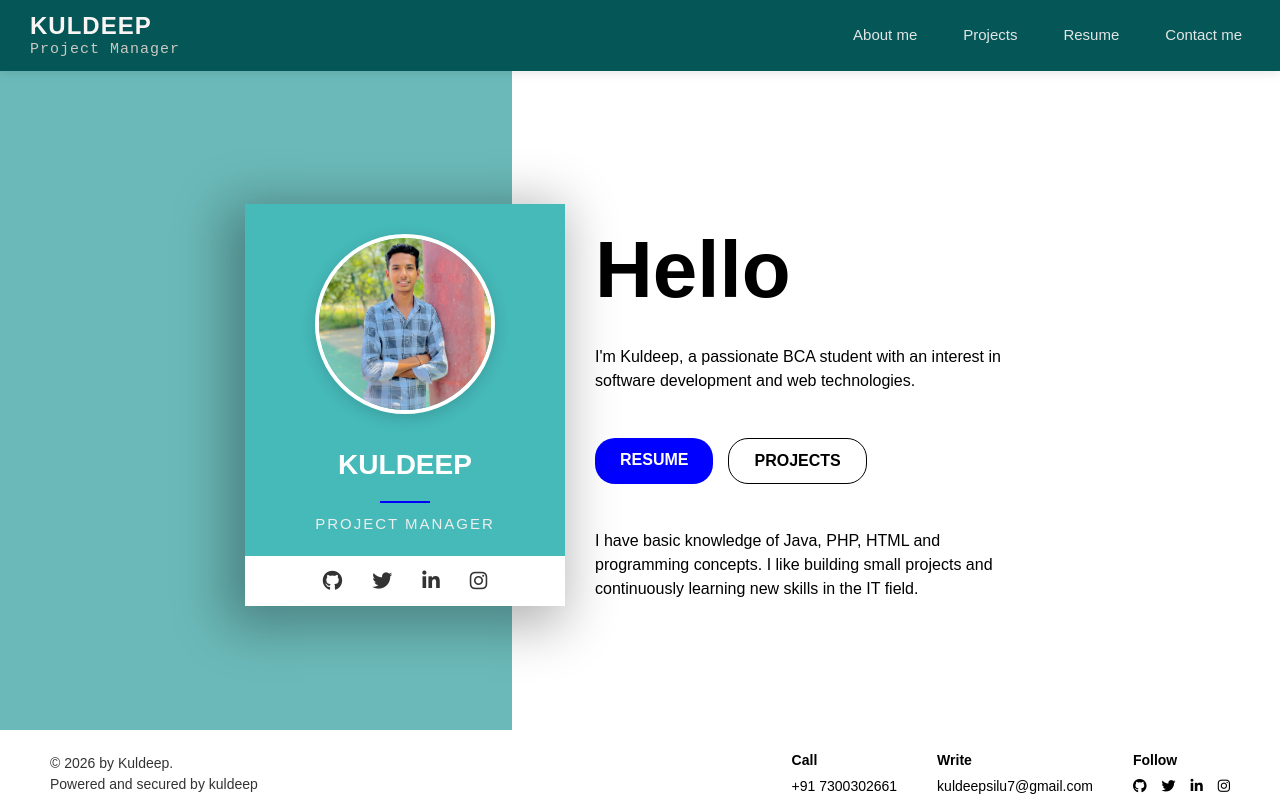
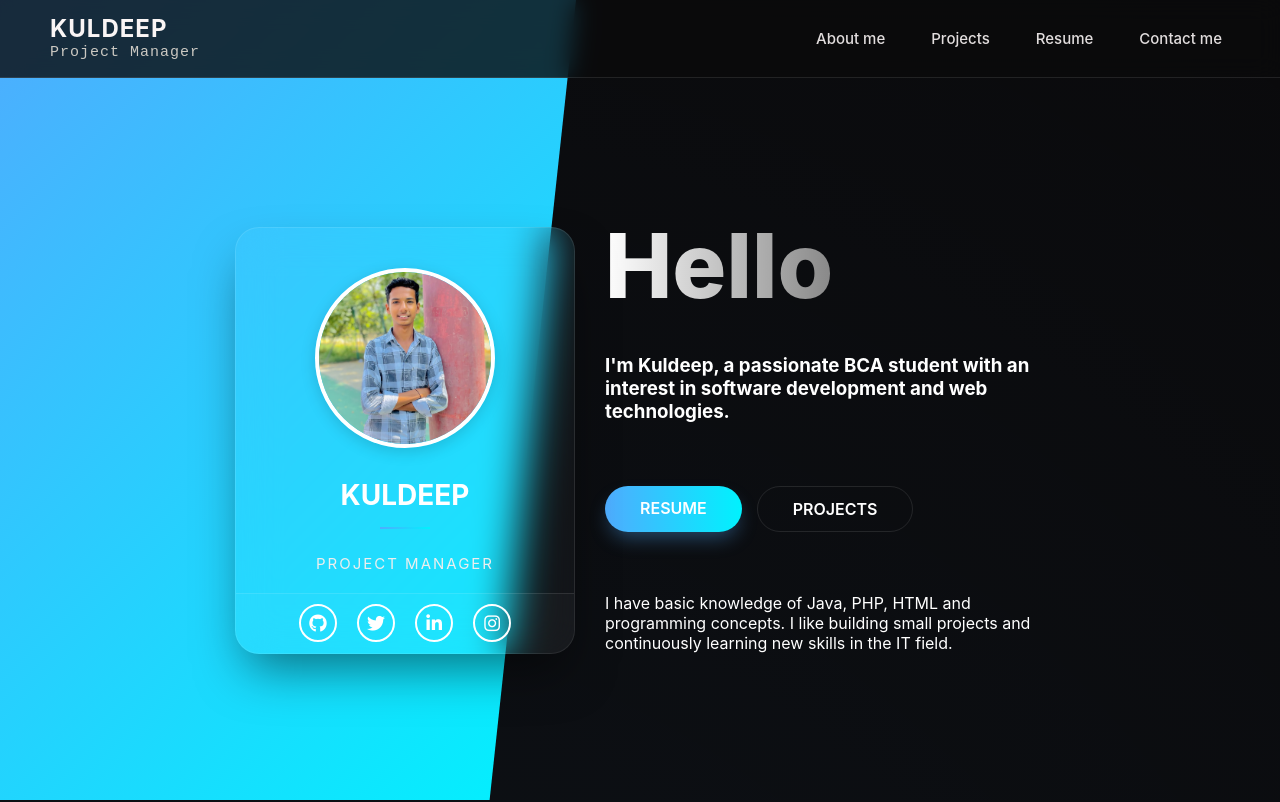
Before and after one commit to kuldeepsilu17/kuldeepsilu, a Next.js app: page / in a window 1280 px wide. Shown: the top 802 px of the page. Built offline with nearby package versions, Linux system fonts and the light colour scheme.

Commit message:
git add . git commit -m "update portfolio" git push origin main

```diff
--- a/src/app/globals.css
+++ b/src/app/globals.css
@@ -1,8 +1,12 @@
-@import "tailwindcss";
-
 :root {
-    --background: #ffffff;
-    --foreground: #171717;
+    --primary: #00f2fe;
+    --secondary: #4facfe;
+    --accent: #f093fb;
+    --bg-dark: #0a0a0c;
+    --card-bg: rgba(255, 255, 255, 0.05);
+    --glass-border: rgba(255, 255, 255, 0.1);
+    --text-main: #ffffff;
+    --text-dim: #b0b0b0;
 }
 
 @theme inline {
@@ -22,33 +26,29 @@ body {
     max-width: 100%;
 }
 
+html {
+    scroll-behavior: smooth;
+    scroll-padding-top: 80px;
+}
+
 body {
-    padding-top: 80px;
     margin: 0;
-    font-family: Arial, sans-serif;
+    font-family: 'Inter', sans-serif;
+    background-color: var(--bg-dark);
+    color: var(--text-main);
     display: flex;
     flex-direction: column;
     min-height: 100vh;
-}
-
-@media (max-width: 600px) {
-    body {
-        padding-top: 80px;
-        /* Reduced from 100px */
-    }
+    background-image:
+        radial-gradient(circle at 20% 30%, rgba(79, 172, 254, 0.05) 0%, transparent 50%),
+        radial-gradient(circle at 80% 70%, rgba(240, 147, 251, 0.05) 0%, transparent 50%);
 }
 
 .logo {
     display: flex;
     flex-direction: column;
-    align-items: center;
+    align-items: flex-start;
     line-height: 1.2;
-}
-
-@media (min-width: 601px) {
-    .logo {
-        align-items: flex-start;
-    }
 }
 
 .logo .name {
@@ -71,23 +71,42 @@ body {
     left: 0;
     width: 100%;
     z-index: 1000;
-    background-color: #055656;
-    padding: 12px 30px;
+    background: rgba(10, 10, 12, 0.8);
+    backdrop-filter: blur(12px);
+    border-bottom: 1px solid var(--glass-border);
+    padding: 15px 50px;
     display: flex;
     align-items: center;
     justify-content: space-between;
     box-sizing: border-box;
-    flex-wrap: wrap;
-    box-shadow: 0 2px 10px rgba(0, 0, 0, 0.1);
-    /* allow wrapping on tiny screens */
+    transition: all 0.3s ease;
 }
 
 @media (max-width: 600px) {
     .nev-nav {
-        justify-content: center;
         flex-direction: column;
-        gap: 2px;
-        padding: 5px 10px;
+        align-items: flex-start;
+        gap: 10px;
+        padding: 12px 20px;
+    }
+    .nev-nav ul {
+        width: 100%;
+        justify-content: flex-start;
+        overflow-x: auto;
+        white-space: nowrap;
+        gap: 15px;
+        padding-bottom: 4px;
+        -webkit-overflow-scrolling: touch;
+        scrollbar-width: none;
+    }
+    .nev-nav ul::-webkit-scrollbar {
+        display: none;
+    }
+    .logo .name {
+        font-size: 20px;
+    }
+    .logo .title {
+        font-size: 12px;
     }
 }
 
@@ -119,8 +138,8 @@ body {
 
 @media (max-width: 480px) {
     .nev-nav ul li a {
-        font-size: 13px;
-        padding: 4px;
+        font-size: 14px;
+        padding: 6px 8px;
     }
 }
 
@@ -134,11 +153,11 @@ body {
     position: absolute;
     top: 0;
     left: 0;
-    width: 40%;
-    min-width: 450px;
+    width: 45%;
     height: 100%;
-    background-color: #6bbab9;
+    background: linear-gradient(135deg, var(--secondary) 0%, var(--primary) 100%);
     z-index: -1;
+    clip-path: polygon(0 0, 100% 0, 85% 100%, 0% 100%);
 }
 
 @media (max-width: 768px) {
@@ -157,12 +176,12 @@ body {
     flex-wrap: nowrap;
     gap: 30px;
     /* Brining card closer to text to fix 'too far left' */
-    padding: 60px 20px;
+    padding: 140px 20px 60px 20px;
     max-width: 1100px;
     margin: 0 auto;
     position: relative;
     z-index: 10;
-    min-height: calc(100vh - 150px);
+    min-height: 100vh;
 }
 
 @media (max-width: 1100px) {
@@ -183,18 +202,23 @@ body {
 
 .inner-box {
     display: flex;
-    justify-content: flex-start;
     flex-direction: column;
     align-items: center;
-    width: 320px;
-    /* Slightly narrower desktop default */
-    flex-shrink: 0;
-    background-color: #46b9b9;
-    padding: 30px 20px 50px 20px;
-    box-shadow: -10px 10px 50px 10px rgba(0, 0, 0, 0.3);
+    width: 340px;
+    background: rgba(255, 255, 255, 0.03);
+    backdrop-filter: blur(20px);
+    border: 1px solid var(--glass-border);
+    padding: 40px 30px 60px 30px;
+    border-radius: 24px;
+    box-shadow: 0 25px 50px -12px rgba(0, 0, 0, 0.5);
     position: relative;
-    box-sizing: border-box;
-    transition: transform 0.3s ease;
+    overflow: hidden;
+    animation: slideInLeft 0.8s ease-out;
+}
+
+@keyframes slideInLeft {
+    from { opacity: 0; transform: translateX(-50px); }
+    to { opacity: 1; transform: translateX(0); }
 }
 
 @media (max-width: 768px) {
@@ -239,7 +263,7 @@ body {
 .line {
     width: 50px;
     height: 2px;
-    background-color: blue;
+    background: linear-gradient(to right, var(--secondary), var(--primary));
     margin: 10px 0;
 }
 
@@ -252,34 +276,61 @@ body {
 }
 
 .icon-bar {
-    background-color: #fff;
+    background: rgba(255, 255, 255, 0.02);
+    border-top: 1px solid var(--glass-border);
     width: 100%;
-    height: 50px;
+    height: 60px;
     display: flex;
     justify-content: center;
     align-items: center;
-    gap: 30px;
+    gap: 20px;
     position: absolute;
     bottom: 0;
     left: 0;
 }
 
 .icon-bar a {
-    display: flex;
+    display: inline-flex;
     justify-content: center;
     align-items: center;
+    width: 38px;
+    height: 38px;
     text-decoration: none;
+    transition: 0.3s;
+    background: transparent;
+    border: 2px solid var(--text-main);
+    border-radius: 50%;
+}
+
+.icon-bar a i {
+    font-size: 18px;
+    color: var(--text-main);
     transition: 0.3s;
 }
 
-.icon-bar a i {
-    font-size: 20px;
-    color: #333;
-    transition: 0.3s;
+.icon-bar a:hover {
+    background: var(--text-main);
+    border-color: var(--text-main);
+    transform: translateY(-5px) scale(1.1);
+    box-shadow: 0 10px 20px rgba(255, 255, 255, 0.3);
 }
 
 .icon-bar a:hover i {
-    color: #007bff;
+    color: #000;
+}
+
+@media (max-width: 768px) {
+    .icon-bar {
+        gap: 12px;
+        height: 50px;
+    }
+    .icon-bar a {
+        width: 32px;
+        height: 32px;
+    }
+    .icon-bar a i {
+        font-size: 14px;
+    }
 }
 
 .right-container {
@@ -294,10 +345,19 @@ body {
 }
 
 .right-container h1 {
-    font-size: 80px;
-    /* Adjusted from 100px */
+    font-size: 90px;
     margin: 0;
     font-weight: 800;
+    background: linear-gradient(to right, #fff, #888);
+    -webkit-background-clip: text;
+    background-clip: text;
+    -webkit-text-fill-color: transparent;
+    animation: fadeIn 1s ease-out;
+}
+
+@keyframes fadeIn {
+    from { opacity: 0; transform: translateY(20px); }
+    to { opacity: 1; transform: translateY(0); }
 }
 
 @media (max-width: 768px) {
@@ -326,71 +386,95 @@ body {
 }
 
 .btn-resume {
-    background-color: blue;
-    /* Wix blue color */
+    background: linear-gradient(to right, var(--secondary), var(--primary));
     color: white;
-    border: none;
-    padding: 10px 25px;
-    border-radius: 20px;
-    cursor: pointer;
-    font-weight: bold;
-    display: inline-block;
+    padding: 12px 35px;
+    border-radius: 30px;
+    font-weight: 600;
     text-decoration: none;
     transition: 0.3s;
+    box-shadow: 0 10px 20px -5px rgba(79, 172, 254, 0.4);
 }
 
 .btn-resume:hover {
-    background-color: darkblue;
+    transform: translateY(-2px);
+    box-shadow: 0 15px 25px -5px rgba(79, 172, 254, 0.5);
 }
 
 .btn-projects {
-    background-color: transparent;
-    border: 1px solid black;
-    padding: 10px 25px;
-    border-radius: 20px;
-    font-weight: bold;
-    display: inline-block;
+    background: transparent;
+    border: 1px solid var(--glass-border);
+    padding: 12px 35px;
+    border-radius: 30px;
+    font-weight: 600;
     text-decoration: none;
-    color: black;
+    color: white;
     transition: 0.3s;
 }
 
 .btn-projects:hover {
-    background-color: black;
-    color: white;
+    background: rgba(255, 255, 255, 0.1);
+    border-color: white;
 }
 
 .site-footer {
     display: flex;
     justify-content: space-between;
     align-items: center;
-    padding: 20px 50px;
-    background-color: white;
+    padding: 40px 50px;
+    background: var(--bg-dark);
+    border-top: 1px solid var(--glass-border);
     width: 100%;
     box-sizing: border-box;
     margin-top: auto;
     position: relative;
-    clear: both;
-    left: 0;
     font-size: 14px;
     z-index: 100;
     flex-wrap: wrap;
     gap: 30px;
 }
 
-@media (max-width: 768px) {
-    .site-footer {
-        flex-direction: column;
-        align-items: center;
-        text-align: center;
-        padding: 20px;
-    }
+.footer-left p {
+    margin: 0;
+    color: var(--text-dim);
+    line-height: 1.5;
 }
 
-.footer-left p {
-    margin: 0;
-    color: #333;
-    line-height: 1.5;
+.footer-icons {
+    display: flex;
+    gap: 15px;
+    align-items: center;
+}
+
+.footer-icons a {
+    display: inline-flex;
+    align-items: center;
+    justify-content: center;
+    width: 40px;
+    height: 40px;
+    background: transparent;
+    border: 2px solid var(--primary);
+    border-radius: 50%;
+    color: var(--primary);
+    text-decoration: none;
+    transition: 0.3s;
+    font-size: 16px;
+}
+
+.footer-icons a i {
+    color: var(--primary);
+    transition: 0.3s;
+}
+
+.footer-icons a:hover {
+    background: var(--primary);
+    color: #000;
+    transform: translateY(-5px) scale(1.1);
+    box-shadow: 0 10px 20px rgba(0, 242, 254, 0.4);
+}
+
+.footer-icons a:hover i {
+    color: #000;
 }
 
 .footer-right {
@@ -400,10 +484,46 @@ body {
     justify-content: center;
 }
 
-@media (max-width: 600px) {
-    body {
-        padding-top: 130px;
-        /* accommodate stack-wrapped navbar height */
+@media (max-width: 768px) {
+    html {
+        scroll-padding-top: 130px;
+    }
+    .main-container {
+        padding-top: 150px;
+    }
+    .site-footer {
+        flex-direction: column;
+        justify-content: center;
+        text-align: center;
+        padding: 40px 20px;
+        gap: 40px;
+    }
+    .footer-right {
+        display: grid;
+        grid-template-columns: 1fr 1fr;
+        gap: 30px;
+        width: 100%;
+    }
+    .footer-right .contact-item:nth-child(1) {
+        align-items: flex-start;
+        text-align: left;
+    }
+    .footer-right .contact-item:nth-child(2) {
+        align-items: flex-end;
+        text-align: right;
+    }
+    .footer-right .contact-item:nth-child(1) strong,
+    .footer-right .contact-item:nth-child(2) strong {
+        align-self: center;
+        text-align: center;
+    }
+    .footer-right .contact-item:nth-child(3) {
+        grid-column: span 2;
+        align-items: center;
+        text-align: center;
+    }
+    .footer-icons {
+        justify-content: center;
     }
 }
 
@@ -452,9 +572,9 @@ body.project-body {
 }
 
 .my-projects {
-    font-size: 32px;
-    font-weight: 700;
-    color: #070707;
+    font-size: 40px;
+    font-weight: 800;
+    color: var(--text-main);
     margin: 0;
     margin-top: 4px;
     text-align: center;
@@ -463,8 +583,8 @@ body.project-body {
 
 .fa-square {
     font-size: 28px;
-    /* Slightly increase size to match heading */
-    color: #0050ff;
+    color: var(--primary);
+    filter: drop-shadow(0 0 10px var(--primary));
     display: flex;
     align-items: center;
     margin: 0;
@@ -472,7 +592,7 @@ body.project-body {
 
 .discription-center {
     font-size: 18px;
-    color: #060606;
+    color: var(--text-dim);
     max-width: 600px;
     text-align: center;
     /* padding: 10px 10px; */
@@ -498,14 +618,15 @@ body.project-body {
 }
 
 .project-card {
-    background-color: white;
-    border-radius: 8px;
-    padding: 0;
-    box-shadow: 0 4px 6px rgba(0, 0, 0, 0.1);
-    transition: transform 0.3s ease, box-shadow 0.3s ease;
+    background: var(--card-bg);
+    border: 1px solid var(--glass-border);
+    border-radius: 20px;
+    box-shadow: 0 10px 30px rgba(0, 0, 0, 0.3);
+    transition: all 0.4s cubic-bezier(0.175, 0.885, 0.32, 1.275);
     display: flex;
     overflow: hidden;
-    min-height: 300px;
+    min-height: 350px;
+    backdrop-filter: blur(10px);
 }
 
 @media (max-width: 768px) {
@@ -525,44 +646,44 @@ body.project-body {
     display: flex;
     flex-direction: column;
     justify-content: center;
-    border-left: 5px solid #0050ff;
+    border-left: 5px solid var(--primary);
 }
 
 @media (max-width: 768px) {
     .project-card-content {
         padding: 20px;
         border-left: none;
-        border-top: 5px solid #0050ff;
+        border-top: 5px solid var(--primary);
     }
 }
 
 .project-card h3 {
-    color: #0050ff;
+    color: var(--primary);
     margin: 0 0 5px 0;
     font-size: 24px;
 }
 
 .project-card .role-title {
-    color: #333;
+    color: var(--text-main);
     font-weight: 500;
     margin-bottom: 20px;
     font-size: 16px;
 }
 
 .project-card p {
-    color: #555;
+    color: var(--text-dim);
     line-height: 1.6;
     margin: 0;
 }
 
 .project-card-image {
     flex: 1;
-    background-color: #f5f5f5;
+    background: rgba(255, 255, 255, 0.05);
     display: flex;
     align-items: center;
     justify-content: center;
     font-size: 14px;
-    color: #999;
+    color: var(--text-dim);
     min-height: 250px;
     position: relative;
     overflow: hidden;
@@ -597,9 +718,9 @@ body.resume-body {
 }
 
 .resume {
-    font-size: 32px;
-    font-weight: 700;
-    color: #070707;
+    font-size: 40px;
+    font-weight: 800;
+    color: var(--text-main);
     margin: 0;
     margin-top: 4px;
     text-align: center;
@@ -608,8 +729,8 @@ body.resume-body {
 
 .resume-section .fa-solid.fa-square {
     font-size: 28px;
-    /* Slightly increase size to match heading */
-    color: #0050ff;
+    color: var(--primary);
+    filter: drop-shadow(0 0 10px var(--primary));
     display: flex;
     align-items: center;
     margin: 0;
@@ -632,13 +753,21 @@ body.resume-body {
 }
 
 .resume-card {
-    background-color: #fff;
-    border-radius: 8px;
-    box-shadow: 0 2px 4px rgba(0, 0, 0, 0.1);
+    background: var(--card-bg);
+    border: 1px solid var(--glass-border);
+    border-radius: 20px;
+    box-shadow: 0 10px 30px rgba(0, 0, 0, 0.2);
     padding: 0;
     display: flex;
     overflow: hidden;
     min-height: 250px;
+    backdrop-filter: blur(10px);
+    transition: transform 0.3s ease;
+}
+
+.resume-card:hover {
+    transform: translateY(-5px);
+    border-color: var(--secondary);
 }
 
 .resume-card-container {
@@ -651,13 +780,13 @@ body.resume-body {
 .resume-card-container h3 {
     margin: 0;
     font-size: 18px;
-    color: #000000;
+    color: var(--primary);
 }
 
 .resume-card-container p {
     margin: 0;
     font-size: 14px;
-    color: #000000;
+    color: var(--text-dim);
 }
 
 .resume-section-wrapper {
@@ -669,7 +798,7 @@ body.resume-body {
 
 .resume-section-title {
     font-size: 32px;
-    color: #070707;
+    color: var(--text-main);
     margin-bottom: 20px;
     display: flex;
     align-items: center;
@@ -678,7 +807,7 @@ body.resume-body {
 }
 
 .resume-section-title i {
-    color: #0050ff;
+    color: var(--primary);
     font-size: 28px;
 }
 
@@ -705,33 +834,39 @@ body.resume-body {
 }
 
 .resume-card-title {
-    color: #0050ff;
+    color: var(--primary);
     margin-top: 0;
     margin-bottom: 8px;
     font-size: 18px;
-    font-weight: 600;
+    font-weight: 700;
+}
+
+.resume-card-company,
+.resume-card-date,
+.resume-card-description {
+    color: var(--text-dim) !important;
 }
 
 .resume-card-company {
-    color: #000000;
+    color: var(--text-dim);
     margin: 5px 0;
     font-weight: 600;
 }
 
 .resume-card-date {
-    color: #000000;
+    color: var(--text-dim);
     font-size: 13px;
     margin: 5px 0;
 }
 
 .resume-card-description {
-    color: #000000;
+    color: var(--text-dim);
     margin-top: 10px;
     line-height: 1.6;
 }
 
 .resume-card-list {
-    color: #000000;
+    color: var(--text-dim);
     margin: 5px 0;
     padding-left: 20px;
 }
@@ -741,7 +876,7 @@ body.resume-body {
 }
 
 .resume-card-label {
-    color: #000000;
+    color: var(--text-dim);
     margin: 10px 0;
     font-weight: 600;
 }
@@ -759,7 +894,7 @@ body.resume-body {
 }
 
 .skills-category-title {
-    color: #0050ff;
+    color: var(--primary);
     font-weight: 700;
     margin-bottom: 10px;
     font-size: 14px;
@@ -774,7 +909,7 @@ body.resume-body {
 }
 
 .skills-category li {
-    color: #666;
+    color: var(--text-dim);
     padding: 5px 0;
     padding-left: 15px;
     position: relative;
@@ -784,7 +919,7 @@ body.resume-body {
     content: "✓";
     position: absolute;
     left: 0;
-    color: #0050ff;
+    color: var(--primary);
     font-weight: bold;
 }
 
@@ -802,14 +937,14 @@ body.resume-body {
 }
 
 .skill-card {
-    background-color: #f9f9f9;
+    background: rgba(255, 255, 255, 0.03);
     padding: 15px;
     border-radius: 6px;
-    border-left: 4px solid #0050ff;
+    border-left: 4px solid var(--primary);
 }
 
 .skill-card-title {
-    color: #0050ff;
+    color: var(--primary);
     font-weight: 700;
     margin: 0 0 12px 0;
     font-size: 14px;
@@ -824,7 +959,7 @@ body.resume-body {
 }
 
 .skill-card li {
-    color: #666;
+    color: var(--text-dim);
     padding: 5px 0;
     padding-left: 15px;
     position: relative;
@@ -835,7 +970,7 @@ body.resume-body {
     content: "✓";
     position: absolute;
     left: 0;
-    color: #0050ff;
+    color: var(--primary);
     font-weight: bold;
 }
 
@@ -859,9 +994,9 @@ body.contact-body {
 }
 
 .contact-title {
-    font-size: 32px;
-    font-weight: 700;
-    color: #070707;
+    font-size: 40px;
+    font-weight: 800;
+    color: var(--text-main);
     text-align: center;
     margin-bottom: 40px;
     display: flex;
@@ -871,43 +1006,66 @@ body.contact-body {
 }
 
 .contact-title i {
-    color: #0050ff;
-    font-size: 32px;
+    color: var(--primary);
+    filter: drop-shadow(0 0 10px var(--primary));
+    font-size: 36px;
 }
 
 .contact-content {
     display: grid;
     grid-template-columns: 1fr 1fr;
     gap: 40px;
-    align-items: start;
+    align-items: stretch;
 }
 
 .contact-info {
-    background-color: white;
+    background: var(--card-bg);
+    backdrop-filter: blur(10px);
+    border: 1px solid var(--glass-border);
     padding: 30px;
-    border-radius: 8px;
-    box-shadow: 0 2px 8px rgba(0, 0, 0, 0.1);
+    border-radius: 20px;
 }
 
 .info-item {
-    margin-bottom: 25px;
+    margin-bottom: 12px;
+    padding: 10px;
+    border-radius: 12px;
+    transition: all 0.3s ease;
 }
 
 .info-item:last-child {
     margin-bottom: 0;
 }
 
+.info-item:hover {
+    transform: translateX(10px);
+    background: rgba(255, 255, 255, 0.05);
+    box-shadow: 0 4px 15px rgba(0, 0, 0, 0.2);
+}
+
+.info-item:hover .info-label i {
+    color: var(--accent);
+    transform: scale(1.2) rotate(5deg);
+    filter: drop-shadow(0 0 10px var(--accent));
+}
+
 .info-label {
-    font-weight: 600;
-    color: #0050ff;
+    color: var(--primary);
     font-size: 14px;
+    font-weight: 700;
     text-transform: uppercase;
-    letter-spacing: 0.5px;
-    margin-bottom: 8px;
+    margin-bottom: 5px;
+    display: flex;
+    align-items: center;
+}
+
+.info-label i {
+    font-size: 16px;
+    transition: all 0.3s ease;
 }
 
 .info-value {
-    color: #333;
+    color: var(--text-main);
     font-size: 15px;
     line-height: 1.6;
 }
@@ -924,25 +1082,45 @@ body.contact-body {
     justify-content: center;
     width: 40px;
     height: 40px;
-    background-color: #f0f0f0;
+    background: transparent;
+    border: 2px solid var(--primary);
     border-radius: 50%;
-    color: #0050ff;
+    color: var(--primary);
     text-decoration: none;
     transition: 0.3s;
     font-size: 16px;
 }
 
+.social-links a i {
+    color: var(--primary);
+    transition: 0.3s;
+}
+
 .social-links a:hover {
-    background-color: #0050ff;
-    color: white;
-    transform: translateY(-3px);
+    background: var(--primary);
+    color: #000;
+    transform: translateY(-5px) scale(1.1);
+    box-shadow: 0 10px 20px rgba(0, 242, 254, 0.4);
+}
+
+.social-links a:hover i {
+    color: #000;
 }
 
 .contact-form {
-    background-color: white;
+    background: var(--card-bg);
+    backdrop-filter: blur(10px);
+    border: 1px solid var(--glass-border);
     padding: 30px;
-    border-radius: 8px;
-    box-shadow: 0 2px 8px rgba(0, 0, 0, 0.1);
+    border-radius: 20px;
+    display: flex;
+    flex-direction: column;
+}
+
+#contactForm {
+    display: flex;
+    flex-direction: column;
+    flex: 1;
 }
 
 @media (max-width: 600px) {
@@ -964,7 +1142,7 @@ body.contact-body {
 .form-group label {
     display: block;
     font-weight: 600;
-    color: #333;
+    color: var(--text-main);
     margin-bottom: 8px;
     font-size: 14px;
 }
@@ -973,9 +1151,10 @@ body.contact-body {
 .form-group textarea {
     width: 100%;
     padding: 12px;
-    border: 1.5px solid #e0e0e0;
-    border-radius: 5px;
-    font-family: Arial, sans-serif;
+    background: rgba(255, 255, 255, 0.05);
+    border: 1px solid var(--glass-border);
+    border-radius: 10px;
+    color: white;
     font-size: 14px;
     transition: 0.3s;
     box-sizing: border-box;
@@ -984,8 +1163,8 @@ body.contact-body {
 .form-group input:focus,
 .form-group textarea:focus {
     outline: none;
-    border-color: #0050ff;
-    box-shadow: 0 0 0 3px rgba(0, 80, 255, 0.1);
+    border-color: var(--primary);
+    background: rgba(255, 255, 255, 0.08);
 }
 
 .form-group textarea {
@@ -994,24 +1173,22 @@ body.contact-body {
 }
 
 .submit-btn {
-    background-color: #0050ff;
-    color: white;
-    padding: 12px 30px;
+    background: linear-gradient(to right, var(--secondary), var(--primary));
+    color: #000;
+    padding: 15px 30px;
     border: none;
-    border-radius: 5px;
+    border-radius: 12px;
     font-size: 16px;
-    font-weight: 600;
+    font-weight: 700;
     cursor: pointer;
     transition: 0.3s;
     width: 100%;
-    text-transform: uppercase;
-    letter-spacing: 0.5px;
+    margin-top: auto;
 }
 
 .submit-btn:hover {
-    background-color: #0040cc;
-    transform: translateY(-2px);
-    box-shadow: 0 5px 15px rgba(0, 80, 255, 0.3);
+    transform: scale(1.02);
+    box-shadow: 0 10px 20px rgba(0, 242, 254, 0.3);
 }
 
 @media (max-width: 768px) {
--- a/src/app/layout.tsx
+++ b/src/app/layout.tsx
@@ -37,10 +37,10 @@ export default function RootLayout({
             <div className="title">Project Manager</div>
           </div>
           <ul>
-            <li><Link href="/">About me</Link></li>
-            <li><Link href="/project">Projects</Link></li>
-            <li><Link href="/resume">Resume</Link></li>
-            <li><Link href="/contact">Contact me</Link></li>
+            <li><Link href="#home">About me</Link></li>
+            <li><Link href="#project">Projects</Link></li>
+            <li><Link href="#resume">Resume</Link></li>
+            <li><Link href="#contact">Contact me</Link></li>
           </ul>
         </nav>
         {children}
--- a/src/app/page.tsx
+++ b/src/app/page.tsx
@@ -1,9 +1,13 @@
 import Link from "next/link";
 import Image from "next/image";
+import Projects from "./project/page";
+import Resume from "./resume/page";
+import Contact from "./contact/page";
 
 export default function Home() {
   return (
     <>
+      <section id="home" style={{ position: 'relative', zIndex: 0 }}>
         <div className="home-background-split"></div>
         <div className="main-container">
           <div className="inner-box">
@@ -37,8 +41,8 @@ export default function Home() {
             <h1>Hello</h1>
             <h3>I&apos;m Kuldeep, a passionate BCA student with an interest in software development and web technologies.</h3>
             <div className="button-group">
-            <Link href="/resume" className="btn-resume">RESUME</Link>
-            <Link href="/project" className="btn-projects">PROJECTS</Link>
+              <Link href="#resume" className="btn-resume">RESUME</Link>
+              <Link href="#project" className="btn-projects">PROJECTS</Link>
             </div>
             <p className="description">
               I have basic knowledge of Java, PHP, HTML and programming concepts.
@@ -46,6 +50,19 @@ export default function Home() {
             </p>
           </div>
         </div>
+      </section>
+
+      <section id="project">
+        <Projects />
+      </section>
+
+      <section id="resume">
+        <Resume />
+      </section>
+
+      <section id="contact">
+        <Contact />
+      </section>
     </>
   );
 }
--- a/src/app/project/page.tsx
+++ b/src/app/project/page.tsx
@@ -2,7 +2,7 @@ import Image from "next/image";
 
 export default function Projects() {
   return (
-    <div className="project-container" style={{ backgroundColor: '#6bbab9', minHeight: 'calc(100vh - 70px)', paddingBottom: '40px' }}>
+    <div className="project-container" style={{ minHeight: 'calc(100vh - 70px)', paddingBottom: '40px' }}>
       <div className="projects-section">
         <i className="fa-solid fa-square"></i>
         <h1 className="my-projects">Projects</h1>
--- a/src/app/resume/page.tsx
+++ b/src/app/resume/page.tsx
@@ -1,6 +1,6 @@
 export default function Resume() {
   return (
-    <div style={{ backgroundColor: '#6bbab9', minHeight: 'calc(100vh - 70px)', paddingBottom: '40px', flex: 1 }}>
+    <div style={{ minHeight: 'calc(100vh - 70px)', paddingBottom: '40px', flex: 1 }}>
       <div className="resume-container">
         <div className="resume-section">
           <i className="fa-solid fa-square"></i>
```
Also changed, not shown: src/app/contact/page.tsx (+7 -25 lines). Lines whose indentation alone changed are shown as unchanged.
